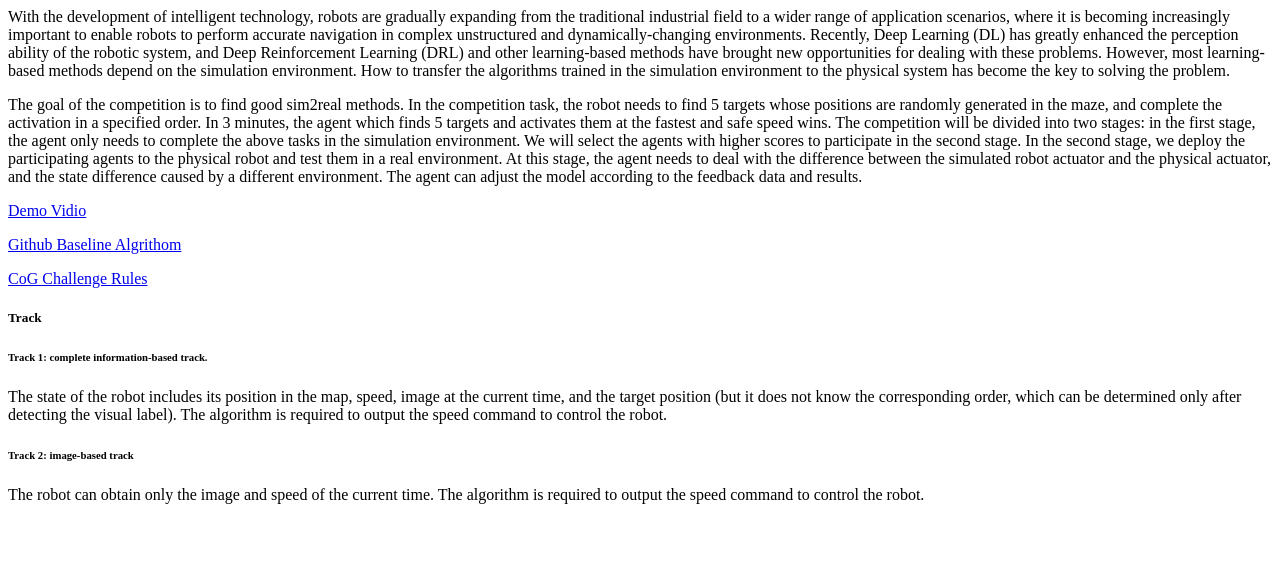
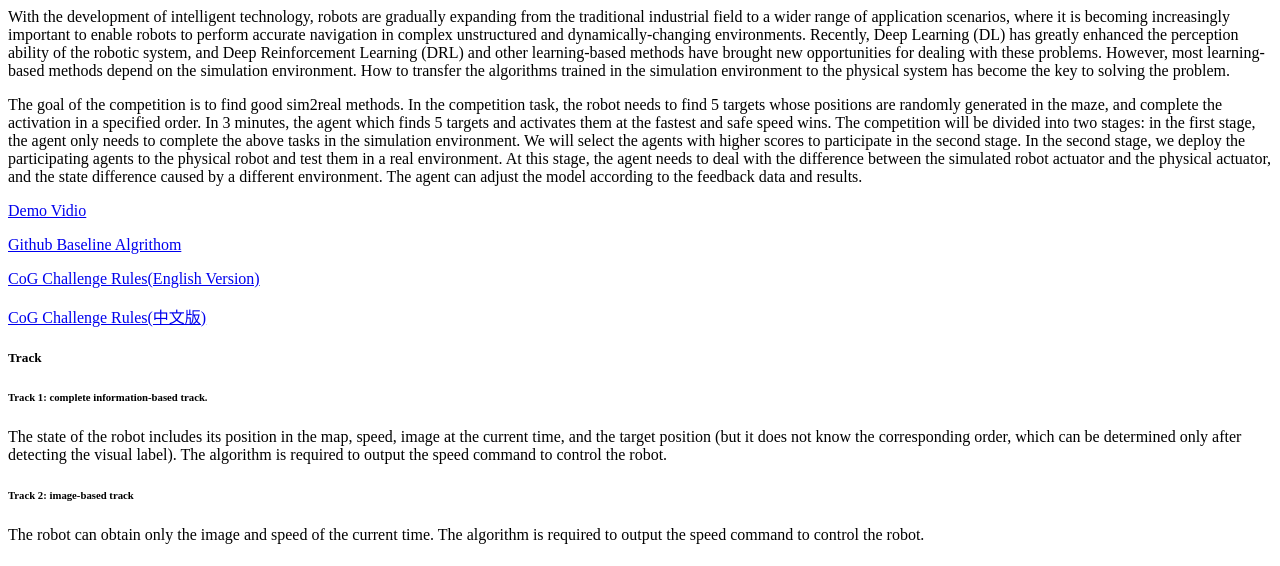
Before and after one commit to liushasha2021/EvalAI-CoG, a Python web app: template templates/description.html in a window 1280 px wide. Shown: the top 566 px of the page. Run offline with Jinja, Linux system fonts and the light colour scheme; the template is opened without the code that fills it, so the values that code supplies are empty.

Commit message:
Update description.html

```diff
--- a/templates/description.html
+++ b/templates/description.html
@@ -7,8 +7,9 @@
   The goal of the competition is to find good sim2real methods. In the competition task, the robot needs to find 5 targets whose positions are randomly generated in the maze, and complete the activation in a specified order. In 3 minutes, the agent which finds 5 targets and activates them at the fastest and safe speed wins. The competition will be divided into two stages: in the first stage, the agent only needs to complete the above tasks in the simulation environment. We will select the agents with higher scores to participate in the second stage. In the second stage, we deploy the participating agents to the physical robot and test them in a real environment. At this stage, the agent needs to deal with the difference between the simulated robot actuator and the physical actuator, and the state difference caused by a different environment. The agent can adjust the model according to the feedback data and results.
 </p>
 <p><a href="https://github.com/liushasha2021/EvalAI-CoG/blob/challenge/templates/a.gif">Demo Vidio</a></p>
-<p><a href="https://github.com/DRL-CASIA/COG-baseline-track1/tree/master">Github Baseline Algrithom</a></p>
-<p><a href="https://github.com/DRL-CASIA/COG-sim2real-challenge/blob/master/CoG%20Challenge%20Rules.pdf">CoG Challenge Rules</a></p>
+<p><a href="https://github.com/DRL-CASIA/COG-sim2real-challenge">Github Baseline Algrithom</a></p>
+<p><a href="https://github.com/DRL-CASIA/COG-sim2real-challenge/blob/main/CoG%20Challenge%20Rules1.3.pdf">CoG Challenge Rules(English Version)</a></p>
+<p><a href="https://github.com/DRL-CASIA/COG-sim2real-challenge/blob/main/2022%20CoG%20RoboMaster%20Sim2Real%20Challenge%E8%A7%84%E5%88%99%E6%89%8B%E5%86%8C1.3.pdf">CoG Challenge Rules(中文版)</a></p>
 
 <h5>Track</h5>
 <h6>Track 1: complete information-based track.</h6>
```
